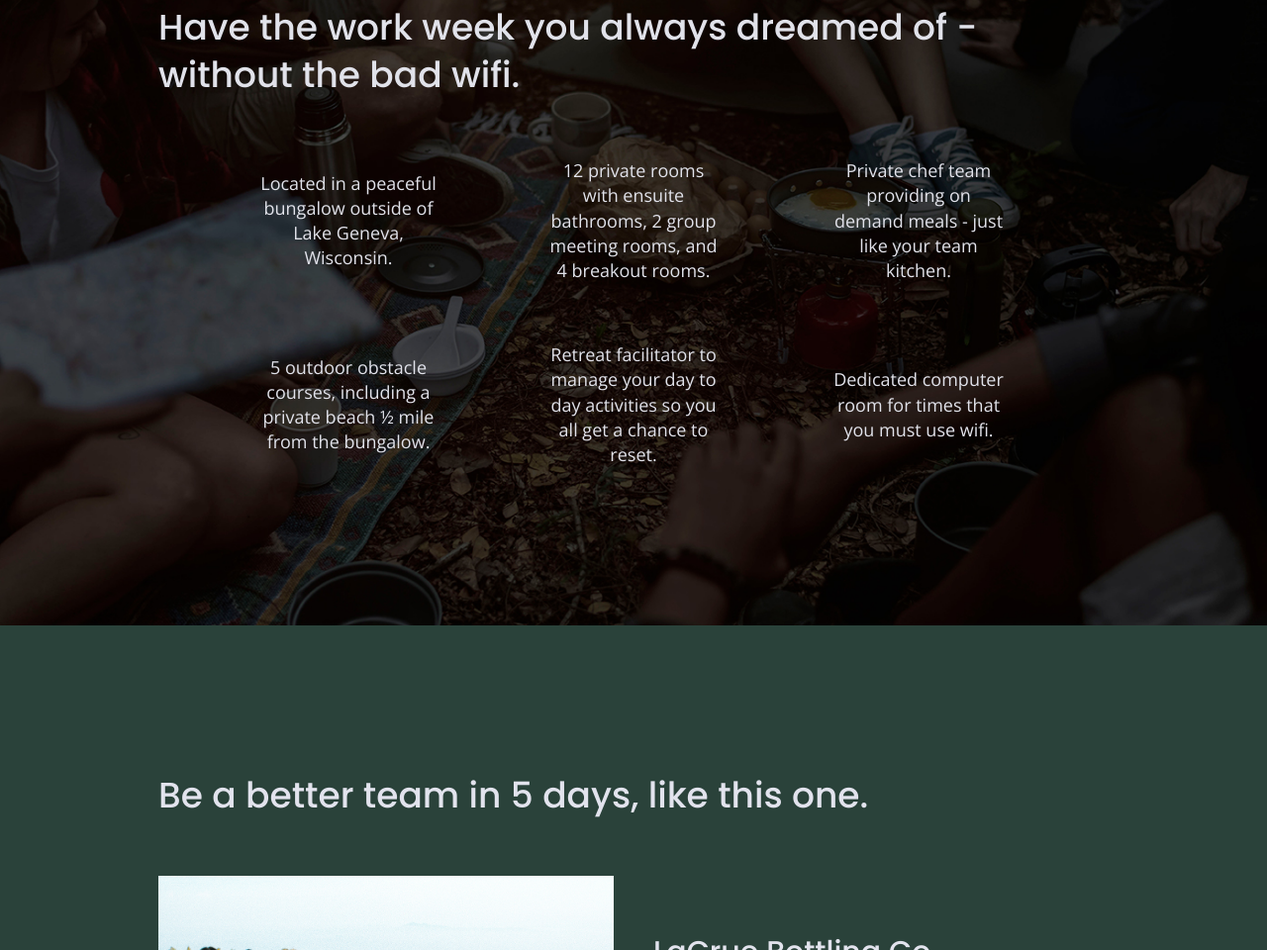
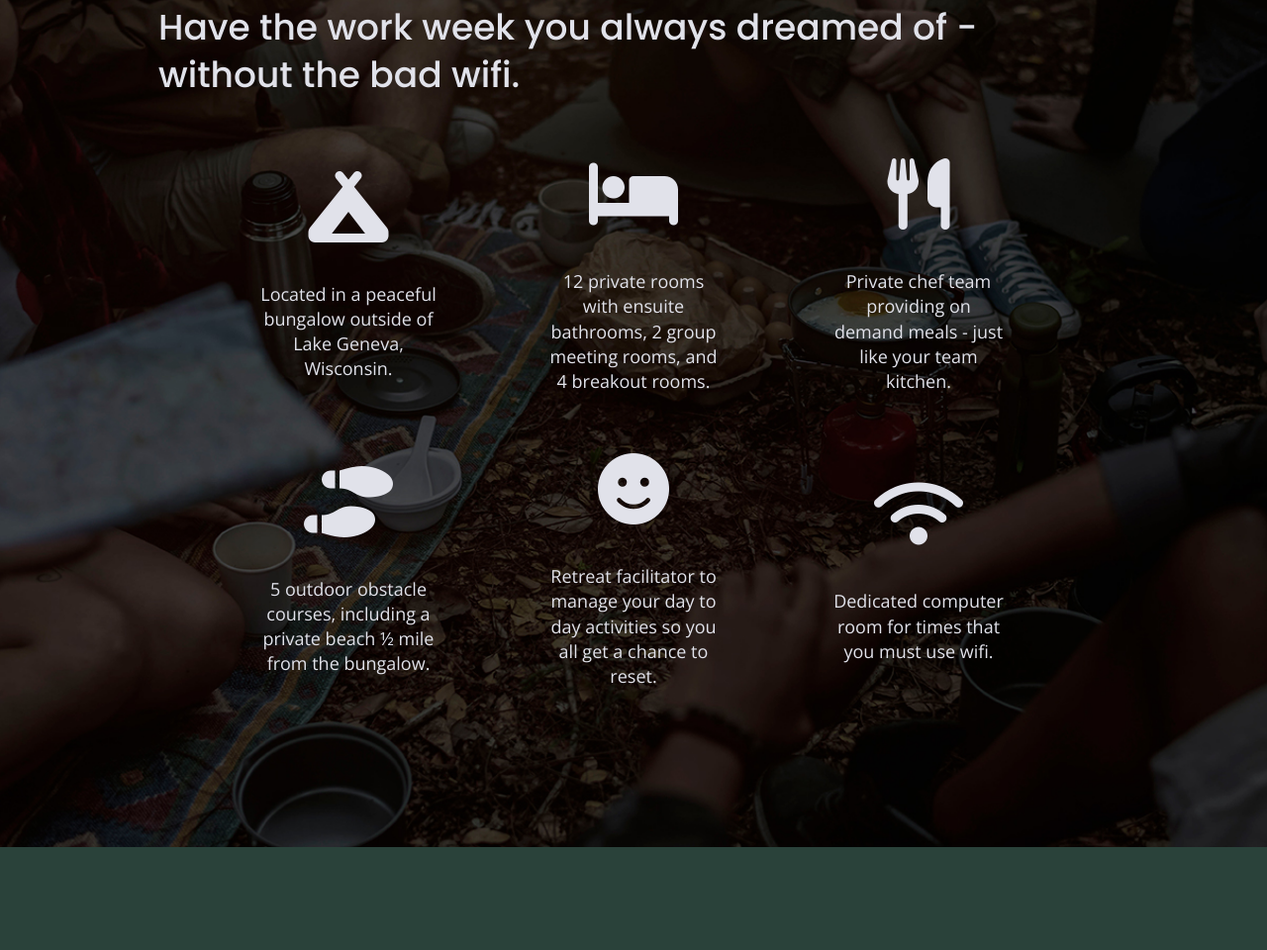
Before and after one commit to madelinekreiff/unplugged-retreat, a website built with Parcel: page index.html in a window 1280 px wide. Shown: the part 1076-2036 px from the top of the page at 99% size. Built offline with nearby package versions, Linux system fonts and the light colour scheme.

Commit message:
Added font awesome icons and made them responsive

```diff
--- a/css/main.css
+++ b/css/main.css
@@ -316,8 +316,16 @@
   margin-bottom: 30px;
 }
 .features-items article {
+  align-items: center;
+  display: flex;
+  flex-flow: row wrap;
+  justify-content: center;
   margin: 30px 0;
   width: 66%;
+}
+.fontawesome-icon i {
+  font-size: 3.75em;
+  margin-bottom: 40px;
 }
 .features-item-description {
   font-size: 0.875em;
@@ -657,13 +665,14 @@
     line-height: 1.33em;
   }
   .features-items article {
-    align-items: center;
-    display: flex;
     flex-basis: 50%;
-    flex-flow: row wrap;
-    justify-content: center;
+    flex-flow: column wrap;
   }
-  .features-item-description {
+  .fontawesome-icon i {
+    font-size: 4.5em;
+    width: 62%;
+  }
+.features-item-description {
     width: 62%;
   }
 
--- a/index.html
+++ b/index.html
@@ -20,6 +20,8 @@
   <link rel="stylesheet" href="css/main.css">
   <link rel="preconnect" href="https://fonts.gstatic.com">
   <link href="https://fonts.googleapis.com/css2?family=Open+Sans:ital,wght@0,400;0,700;1,400&family=Poppins:wght@500&display=swap" rel="stylesheet">
+
+  <script src="https://kit.fontawesome.com/113a7fa774.js" crossorigin="anonymous"></script>
 
   <meta name="theme-color" content="#fafafa">
 </head>
@@ -80,37 +82,49 @@
         <h2>Have the work week you always dreamed of - without the bad wifi.</h2>
         <div class="features-items">
           <article>
-            <p class="fontawesome-icon"></p>
+            <p class="fontawesome-icon">
+              <i class="fas fa-campground"></i>
+            </p>
             <p class="features-item-description">Located in a peaceful bungalow
               outside of Lake Geneva, Wisconsin.
             </p>
           </article>
           <article>
-            <p class="fontawesome-icon"></p>
+            <p class="fontawesome-icon">
+              <i class="fas fa-bed"></i>
+            </p>
             <p class="features-item-description">12 private rooms with ensuite
               bathrooms, 2 group meeting rooms, and 4 breakout rooms.
             </p>
           </article>
           <article>
-            <p class="fontawesome-icon"></p>
+            <p class="fontawesome-icon">
+              <i class="fas fa-utensils"></i>
+            </p>
             <p class="features-item-description">Private chef team providing on
               demand meals - just like your team kitchen.
             </p>
           </article>
           <article>
-            <p class="fontawesome-icon"></p>
+            <p class="fontawesome-icon">
+              <i class="fas fa-shoe-prints"></i>
+            </p>
             <p class="features-item-description">5 outdoor obstacle courses,
               including a private beach ½ mile from the bungalow.
             </p>
           </article>
           <article>
-            <p class="fontawesome-icon"></p>
+            <p class="fontawesome-icon">
+              <i class="fas fa-smile"></i>
+            </p>
             <p class="features-item-description">Retreat facilitator to manage
               your day to day activities so you all get a chance to reset.
             </p>
           </article>
           <article>
-            <p class="fontawesome-icon"></p>
+            <p class="fontawesome-icon">
+              <i class="fas fa-wifi"></i>
+            </p>
             <p class="features-item-description">Dedicated computer room for times
               that you must use wifi.
             </p>
```
Also changed, not shown: about/index.html (+2 -0 lines), faq/index.html (+2 -0 lines).
